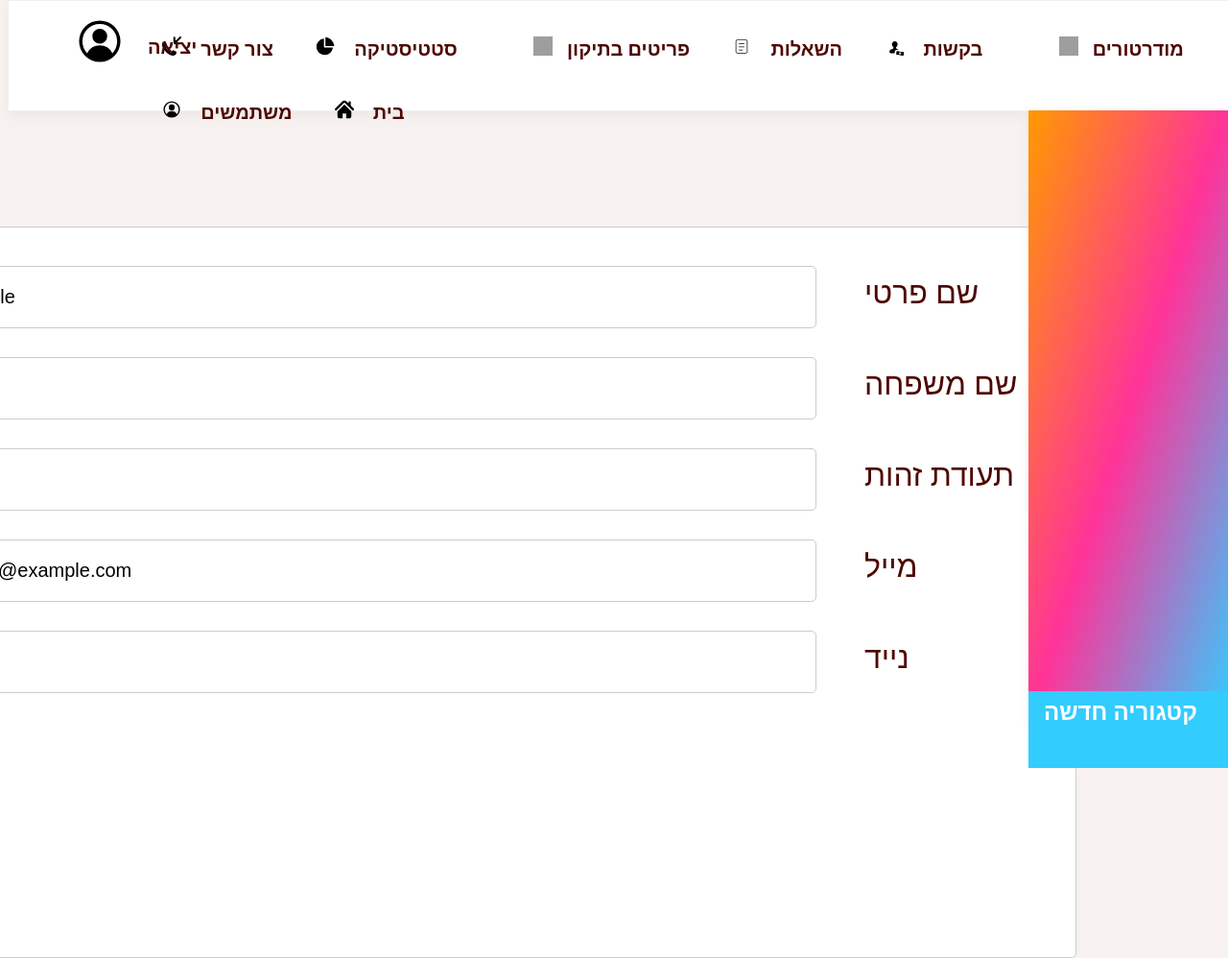
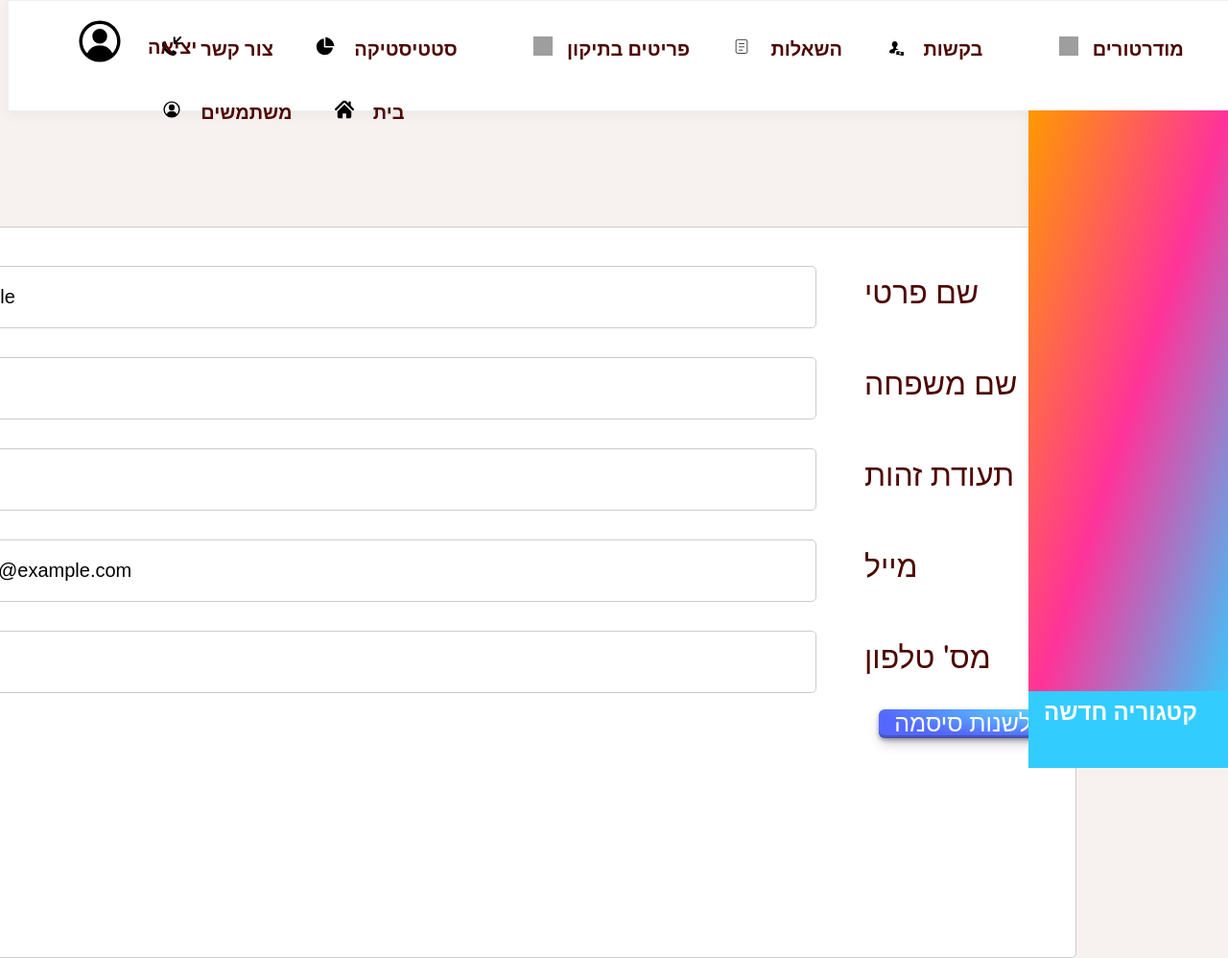
Before and after one commit to SCE-Digital-Warehouse/digitalwarehouse-web, a Django app: page /personal-details/ in a window 1280 px wide. Shown: the whole page at 96% size. Run offline with Django 4.2, Linux system fonts and the light colour scheme; the visitor is signed in with stand-in values (Sample User, id 1); data that the repository does not hold is empty; grey boxes are pictures that could not be loaded.

Commit message:
BSPMC238-125

```diff
--- a/base/templates/base/personal_details.html
+++ b/base/templates/base/personal_details.html
@@ -25,14 +25,19 @@
                      <input type="email"
                             id="email-personal"
                             name="email"
-                   value="{{user.email}}"
+                            value="{{ user.email }}"
                             readonly>
-            <label for="telephone-personal">נייד</label>
+                     <label for="telephone-personal">מס' טלפון</label>
                      <input type="tel"
                             id="telephone-personal"
                             name="telephone"
-                   value="{{user.mobile_num}}"
+                            value="{{ user.mobile_num }}"
                             readonly>
               </form>
+              <div class="prod-buttons">
+                     <a href="{% url 'change_password' %}" class="edit-btn">
+                            לשנות סיסמה
+                     </a>
+              </div>
        </div>
 {% endblock content %}
--- a/base/urls.py
+++ b/base/urls.py
@@ -38,7 +38,6 @@ urlpatterns = [
     path("add-product/<int:cat_id>/", add_product, name="add_product"),
     path("edit-product/<int:prod_id>/", edit_product, name="edit_product"),
     path("delete-product/<int:prod_id>/", delete_product, name="delete_product"),
-    # path("bad-product/<int:prod_id>/", bad_product, name="bad_product"),
 
     path("requests/", requests, name="requests"),
     path("requests/<int:category_id>/", requests_per_category, name="requests_per_category"),
```
Lines whose indentation alone changed are shown as unchanged.
